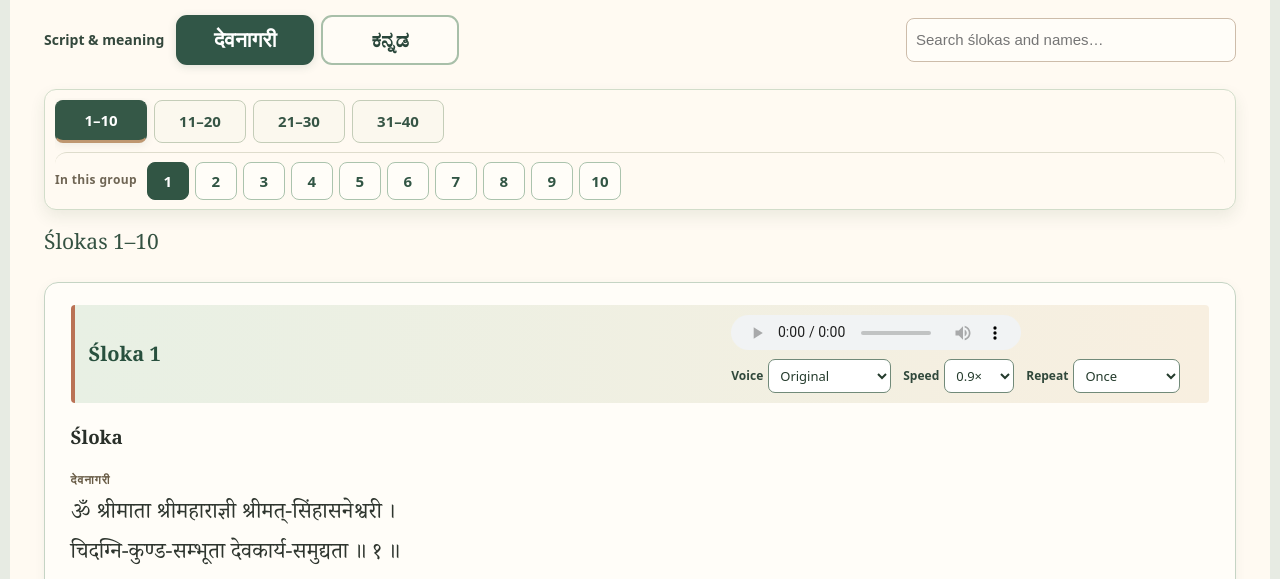
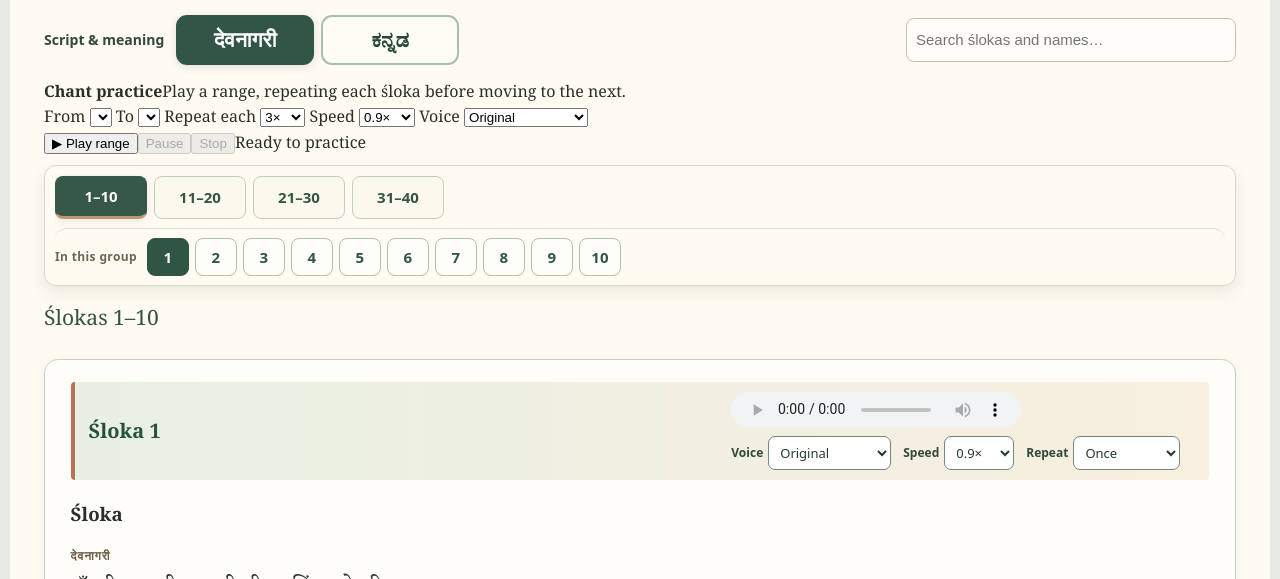
Before and after one commit to qiprana/Vedini, a plain HTML site: page lalita/index.html in a window 1280 px wide. Shown: the part 209-788 px from the top of the page. Drawn offline with Linux system fonts and the light colour scheme; no server answers.

Commit message:
Add accessible chant practice range and repetition controls

```diff
--- a/lalita/index.html
+++ b/lalita/index.html
@@ -5,7 +5,7 @@
   <meta name="viewport" content="width=device-width,initial-scale=1">
   <meta name="description" content="Listen, chant and explore the meanings of Lalitā Sahasranāma on Vedini.">
   <title>Lalitā Sahasranāma | Vedini</title>
-  <link rel="stylesheet" href="../styles.css?v=20261015-5">
+  <link rel="stylesheet" href="../styles.css?v=20261019-1">
 </head>
 <body>
 <main class="page reader-page">
@@ -39,7 +39,19 @@
       </div>
       <input id="search" type="search" placeholder="Search ślokas and names…" aria-label="Search ślokas and names">
     </div>
-    <div id="sticky-verse-navigation" class="sticky-verse-navigation" aria-label="Quick śloka navigation">
+    <section id="practice-player" class="practice-player" aria-label="Chant practice player">
+ <div class="practice-intro"><strong>Chant practice</strong><span>Play a range, repeating each śloka before moving to the next.</span></div>
+ <div class="practice-fields">
+ <label>From <select id="practice-from" aria-label="Start śloka"></select></label>
+ <label>To <select id="practice-to" aria-label="End śloka"></select></label>
+ <label>Repeat each <select id="practice-repeat" aria-label="Repetitions for each śloka"><option value="1">1×</option><option value="2">2×</option><option value="3" selected>3×</option><option value="5">5×</option><option value="10">10×</option></select></label>
+ <label>Speed <select id="practice-speed" aria-label="Practice speed"><option value="0.75">0.75×</option><option value="0.9" selected>0.9×</option><option value="1">1×</option><option value="1.1">1.1×</option><option value="1.25">1.25×</option></select></label>
+ <label>Voice <select id="practice-voice" aria-label="Practice voice"><option value="original">Original</option><option value="warm">Warm if available</option></select></label>
+ </div>
+ <div class="practice-actions"><button id="practice-play" type="button">▶ Play range</button><button id="practice-pause" type="button" disabled>Pause</button><button id="practice-stop" type="button" disabled>Stop</button><span id="practice-status" role="status" aria-live="polite">Ready to practice</span></div>
+ <audio id="practice-audio" preload="none"></audio>
+ </section>
+ <div id="sticky-verse-navigation" class="sticky-verse-navigation" aria-label="Quick śloka navigation">
       <nav class="verse-group-tabs" id="verse-group-tabs" aria-label="Choose ten-śloka group"></nav>
       <nav id="verse-quick-index" class="verse-quick-index" aria-label="Jump to a śloka in this group"></nav>
     </div>
@@ -66,5 +78,5 @@
     <p class="foot">Interpretations are editorial drafts. Sanskrit and Kannada readings are being reviewed as the collection grows.</p>
   </section>
 </main>
-<script src="../app.js?v=20261015-5"></script>
+<script src="../app.js?v=20261019-1"></script>
 </body></html>
```
